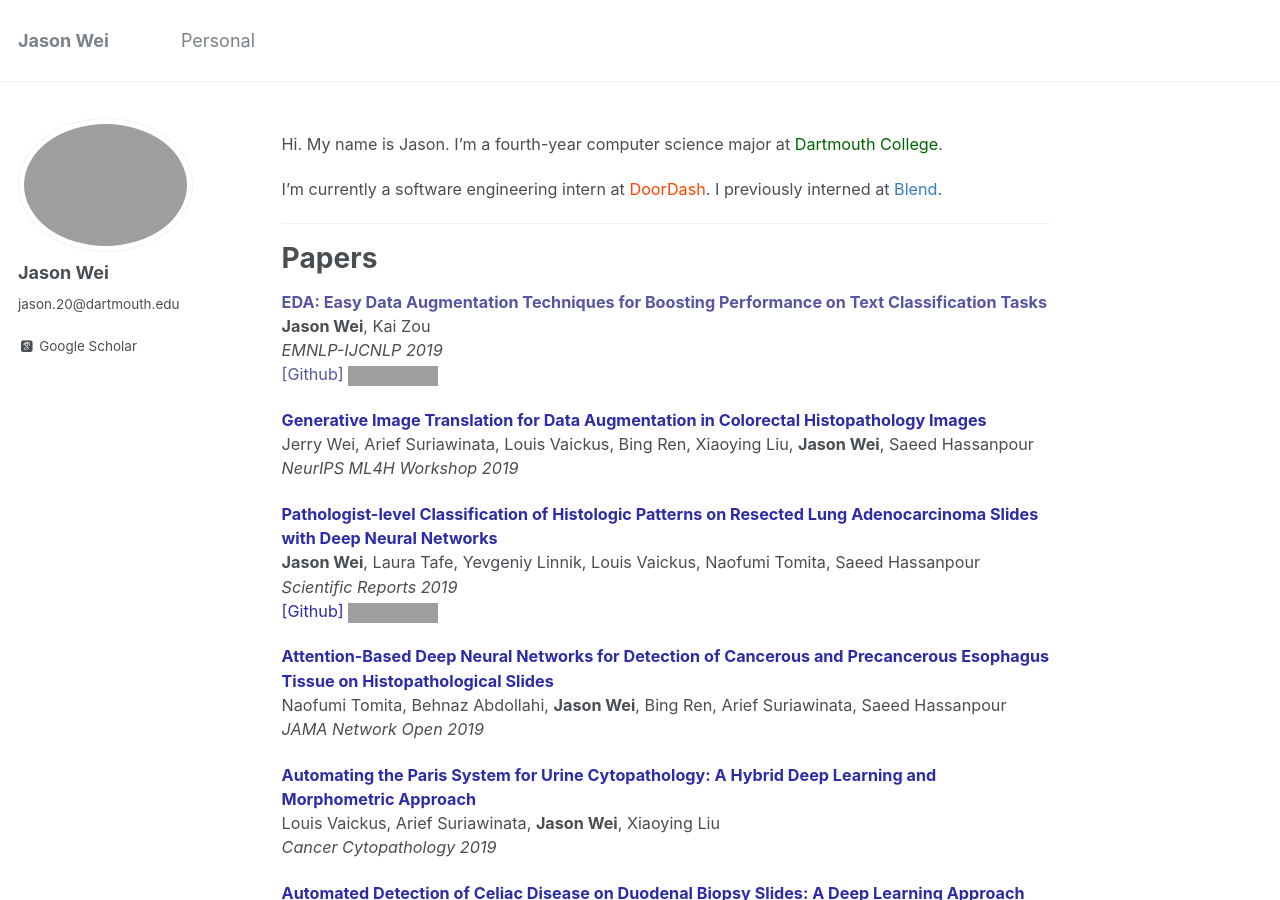
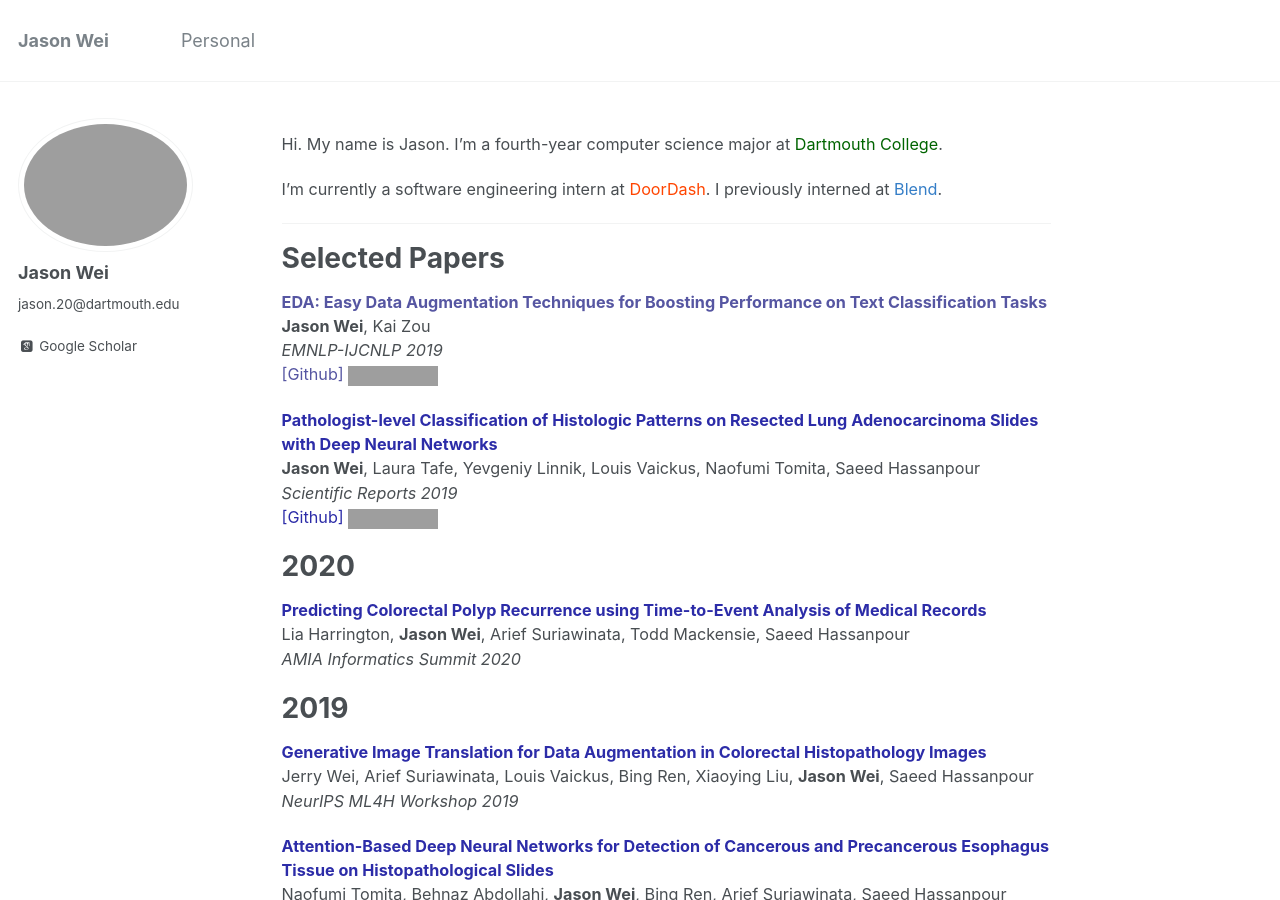
Before and after one commit to jasonwei20/jasonwei20.github.io, a Jekyll site: the page built from _pages/about.md, in a window 1280 px wide and 900 px high. Built offline with Jekyll 4.4.1, drawn with Linux system fonts in a browser that asks for light colours; some web fonts are replaced; grey boxes are pictures that could not be loaded.

Commit message:
add lia's paper

```diff
--- a/_pages/about.md
+++ b/_pages/about.md
@@ -15,7 +15,7 @@ I'm currently a software engineering intern at <a href="https://www.doordash.com
 
 ------
 
-# Papers
+# Selected Papers
 
 <a href="https://www.aclweb.org/anthology/D19-1670.pdf" style="color:#5656a2" target="_blank"><b>EDA: Easy Data Augmentation Techniques for Boosting Performance on Text Classification Tasks</b></a> <br>
 **Jason Wei**, Kai Zou
@@ -23,15 +23,23 @@ I'm currently a software engineering intern at <a href="https://www.doordash.com
 <a href="https://github.com/jasonwei20/eda_nlp" style="color:#5656a2" target="_blank">[Github]</a>
 <img height="16" src="https://img.shields.io/github/stars/jasonwei20/eda_nlp.svg?logo=github&logoColor=white&colorA=navy&link=https://github.com/jasonwei20/eda_nlp&link=https://github.com/jasonwei20/eda_nlp">
 
-<a href="https://arxiv.org/abs/1910.05827" style="color:#2C2CA8" target="_blank"><b>Generative Image Translation for Data Augmentation in Colorectal Histopathology Images</b></a> <br>
-Jerry Wei, Arief Suriawinata, Louis Vaickus, Bing Ren, Xiaoying Liu, **Jason Wei**, Saeed Hassanpour
-*NeurIPS ML4H Workshop 2019*
-
 <a href="https://www.nature.com/articles/s41598-019-40041-7" style="color:#2C2CA8" target="_blank"><b>Pathologist-level Classification of Histologic Patterns on Resected Lung Adenocarcinoma Slides with Deep Neural Networks</b></a> <br>
 **Jason Wei**, Laura Tafe, Yevgeniy Linnik, Louis Vaickus, Naofumi Tomita, Saeed Hassanpour
 *Scientific Reports 2019* <br>
 <a href="https://github.com/BMIRDS/deepslide" style="color:#2C2CA8" target="_blank">[Github]</a>
 <img height="16" src="https://img.shields.io/github/stars/BMIRDS/deepslide.svg?logo=github&logoColor=white&colorA=navy&link=https://github.com/BMIRDS/deepslide&link=https://github.com/BMIRDS/deepslide">
+
+# 2020
+
+<a href="https://arxiv.org/abs/1911.07368" style="color:#2C2CA8" target="_blank"><b>Predicting Colorectal Polyp Recurrence using Time-to-Event Analysis of Medical Records</b></a> <br>
+Lia Harrington, **Jason Wei**, Arief Suriawinata, Todd Mackensie, Saeed Hassanpour
+*AMIA Informatics Summit 2020*
+
+# 2019
+
+<a href="https://arxiv.org/abs/1910.05827" style="color:#2C2CA8" target="_blank"><b>Generative Image Translation for Data Augmentation in Colorectal Histopathology Images</b></a> <br>
+Jerry Wei, Arief Suriawinata, Louis Vaickus, Bing Ren, Xiaoying Liu, **Jason Wei**, Saeed Hassanpour
+*NeurIPS ML4H Workshop 2019*
 
 <a href="https://jamanetwork.com/journals/jamanetworkopen/fullarticle/2753982" style="color:#2C2CA8" target="_blank"><b>Attention-Based Deep Neural Networks for Detection of Cancerous and Precancerous Esophagus Tissue on Histopathological Slides</b></a> <br>
 Naofumi Tomita, Behnaz Abdollahi, **Jason Wei**, Bing Ren, Arief Suriawinata, Saeed Hassanpour
--- a/_sass/vendor/breakpoint/_breakpoint.scss
+++ b/_sass/vendor/breakpoint/_breakpoint.scss
@@ -13,7 +13,7 @@ $Breakpoint-Settings: (
   'no queries': false,
   'no query fallbacks': false,
 
-  'base font size': 16px,
+  'base font size': 14.4px,
 
   'legacy syntax': false
 );
```
